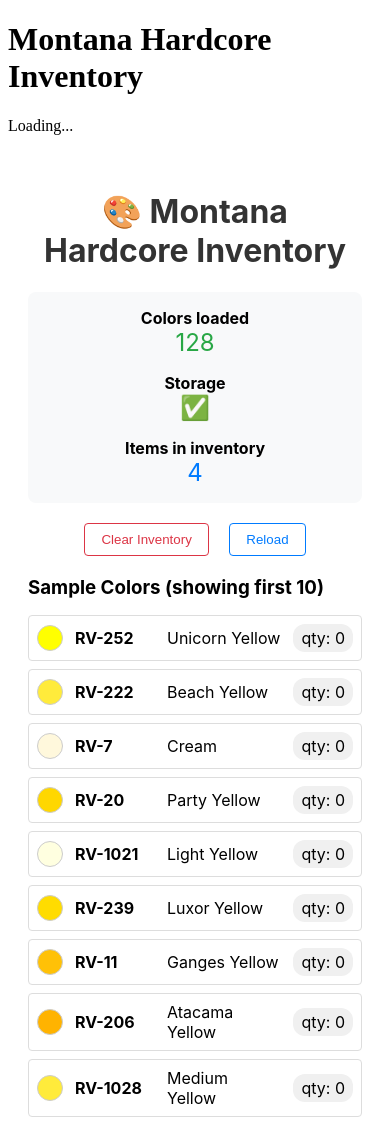
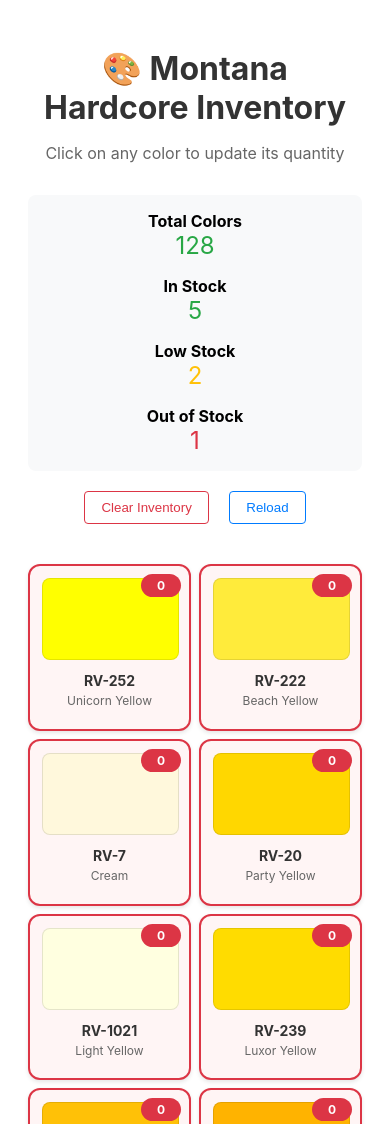
Before and after one commit to gabrieledarrigo/mtn-warehouse, a website built with Vite: page index.html in a window 390 px wide. Shown: the top 1124 px of the page. Built offline with nearby package versions, Linux system fonts and the light colour scheme.

Commit message:
Implement Color Grid Component with responsive design and CSS nesting

```diff
--- a/index.html
+++ b/index.html
@@ -1,15 +1,14 @@
-<!DOCTYPE html>
+<!doctype html>
 <html lang="en">
-<head>
-    <meta charset="UTF-8">
-    <meta name="viewport" content="width=device-width, initial-scale=1.0">
+  <head>
+    <meta charset="UTF-8" />
+    <link rel="icon" type="image/svg+xml" href="/vite.svg" />
+    <meta name="viewport" content="width=device-width, initial-scale=1.0" />
     <title>Montana Hardcore Inventory</title>
-</head>
-<body>
-    <div id="app">
-        <h1>Montana Hardcore Inventory</h1>
-        <p>Loading...</p>
-    </div>
+    <link rel="stylesheet" href="/src/styles/colorGrid.css" />
+  </head>
+  <body>
+    <div id="app"></div>
     <script type="module" src="/src/main.ts"></script>
-</body>
+  </body>
 </html>
--- /dev/null
+++ b/src/components/ColorCard.ts
@@ -0,0 +1,72 @@
+import { html, TemplateResult } from 'lit-html';
+import type { Color } from '../types.js';
+
+/**
+ * Stock status enum for color cards
+ */
+export enum StockStatus {
+  OUT_OF_STOCK = 'out-of-stock',
+  LOW_STOCK = 'low-stock',
+  IN_STOCK = 'in-stock'
+}
+
+/**
+ * Props for ColorCard component
+ */
+export interface ColorCardProps {
+  color: Color;
+  quantity: number;
+  onClick?: (color: Color) => void;
+}
+
+/**
+ * Color Card component - displays a single color with quantity
+ */
+export function ColorCard({ color, quantity, onClick }: ColorCardProps): TemplateResult {
+  const handleClick = () => {
+    onClick?.(color);
+  };
+
+  const getStatusClass = (): StockStatus => {
+    if (quantity === 0) {
+      return StockStatus.OUT_OF_STOCK;
+    }
+
+    if (quantity === 1) {
+      return StockStatus.LOW_STOCK;
+    }
+
+    return StockStatus.IN_STOCK;
+  };
+
+  const getQuantityDisplay = (): string => {
+    if (quantity === 0) {
+      return '0';
+    }
+
+    if (quantity > 99) {
+      return '99+';
+    }
+
+    return quantity.toString();
+  };
+
+  return html`
+    <div
+      class="color-card ${getStatusClass()}"
+      @click=${handleClick}
+      title="${color.name} (${color.code})"
+    >
+      <div class="color-preview" style="background-color: ${color.hex}"></div>
+
+      <div class="color-info">
+        <div class="color-code">${color.code}</div>
+        <div class="color-name">${color.name}</div>
+      </div>
+
+      <div class="quantity-badge">
+        ${getQuantityDisplay()}
+      </div>
+    </div>
+  `;
+}
--- /dev/null
+++ b/src/components/ColorGrid.ts
@@ -0,0 +1,29 @@
+import { html, TemplateResult } from 'lit-html';
+import type { Color } from '../types.js';
+import { ColorCard } from './ColorCard.js';
+
+/**
+ * Props for ColorGrid component
+ */
+export interface ColorGridProps {
+  colors: Color[];
+  inventory: Record<string, number>;
+  onColorClick?: (color: Color) => void;
+}
+
+/**
+ * Color Grid component - displays all colors in a responsive grid
+ */
+export function ColorGrid({ colors, inventory, onColorClick }: ColorGridProps): TemplateResult {
+  return html`
+    <div class="color-grid">
+      ${colors.map(color =>
+        ColorCard({
+          color,
+          quantity: inventory[color.code] || 0,
+          onClick: onColorClick
+        })
+      )}
+    </div>
+  `;
+}
--- a/src/main.ts
+++ b/src/main.ts
@@ -5,6 +5,8 @@
 import { MONTANA_COLORS } from './colors.js';
 import { loadInventory, saveInventory, clearInventory, isStorageAvailable } from './inventory.js';
 import { html, render } from 'lit-html';
+import { ColorGrid } from './components/ColorGrid.js';
+import type { Color } from './types.js';
 
 console.log('Montana Hardcore Inventory - Starting...');
 console.log(`Loaded ${MONTANA_COLORS.length} colors`);
@@ -24,7 +26,9 @@
         'RV-1000': 3,
         'RV-1010': 1,
         'RV-1020': 2,
-        'RV-2000': 5
+        'RV-2000': 5,
+        'RV-1050': 0,  // Out of stock example
+        'RV-2010': 1   // Low stock example
     };
     saveInventory(inventory);
     console.log('Sample inventory saved:', inventory);
@@ -41,23 +45,42 @@
     window.location.reload();
 };
 
-// Main app template using lit-html
+const handleColorClick = (color: Color) => {
+    console.log('Color clicked:', color);
+    // TODO: Open quantity modal
+    alert(`Clicked: ${color.code} - ${color.name}\nCurrent quantity: ${inventory[color.code] || 0}`);
+};
+
+// Main app template using ColorGrid component
 const appTemplate = html`
-    <div style="max-width: 800px; margin: 0 auto; padding: 20px; font-family: -apple-system, sans-serif;">
-        <h1 style="text-align: center; color: #333;">🎨 Montana Hardcore Inventory</h1>
+    <div style="max-width: 1200px; margin: 0 auto; padding: 20px; font-family: -apple-system, sans-serif;">
+        <h1 style="text-align: center; color: #333; margin-bottom: 8px;">🎨 Montana Hardcore Inventory</h1>
+        <p style="text-align: center; color: #666; margin-bottom: 32px;">
+            Click on any color to update its quantity
+        </p>
 
         <div style="display: grid; grid-template-columns: repeat(auto-fit, minmax(200px, 1fr)); gap: 16px; margin: 20px 0; padding: 16px; background: #f8f9fa; border-radius: 8px;">
             <div style="text-align: center;">
-                <strong>Colors loaded</strong><br>
+                <strong>Total Colors</strong><br>
                 <span style="font-size: 1.5em; color: #28a745;">${MONTANA_COLORS.length}</span>
             </div>
             <div style="text-align: center;">
-                <strong>Storage</strong><br>
-                <span style="font-size: 1.5em;">${storageAvailable ? '✅' : '❌'}</span>
+                <strong>In Stock</strong><br>
+                <span style="font-size: 1.5em; color: #28a745;">
+                    ${Object.values(inventory).filter(qty => qty > 0).length}
+                </span>
             </div>
             <div style="text-align: center;">
-                <strong>Items in inventory</strong><br>
-                <span style="font-size: 1.5em; color: #007bff;">${Object.keys(inventory).length}</span>
+                <strong>Low Stock</strong><br>
+                <span style="font-size: 1.5em; color: #ffc107;">
+                    ${Object.values(inventory).filter(qty => qty === 1).length}
+                </span>
+            </div>
+            <div style="text-align: center;">
+                <strong>Out of Stock</strong><br>
+                <span style="font-size: 1.5em; color: #dc3545;">
+                    ${Object.values(inventory).filter(qty => qty === 0).length}
+                </span>
             </div>
         </div>
 
@@ -70,31 +93,11 @@
             </button>
         </div>
 
-        <div style="margin: 20px 0;">
-            <h3 style="margin-bottom: 16px;">Sample Colors (showing first 10)</h3>
-            <ul style="list-style: none; padding: 0;">
-                ${MONTANA_COLORS.slice(0, 10).map(color => html`
-                    <li style="margin: 8px 0; padding: 8px; border: 1px solid #ddd; border-radius: 4px;">
-                        <div style="display: flex; align-items: center; gap: 12px;">
-                            <div
-                                style="width: 24px; height: 24px; border-radius: 50%; background: ${color.hex}; border: 1px solid #ccc;"
-                                title="${color.name}"
-                            ></div>
-                            <span style="font-weight: bold; min-width: 80px;">${color.code}</span>
-                            <span style="flex: 1;">${color.name}</span>
-                            <span style="background: #f0f0f0; padding: 4px 8px; border-radius: 12px;">
-                                qty: ${inventory[color.code] || 0}
-                            </span>
-                        </div>
-                    </li>
-                `)}
-                ${MONTANA_COLORS.length > 10 ? html`
-                    <li style="text-align: center; margin: 16px 0; color: #666; font-style: italic;">
-                        ... and ${MONTANA_COLORS.length - 10} more colors
-                    </li>
-                ` : ''}
-            </ul>
-        </div>
+        ${ColorGrid({
+            colors: MONTANA_COLORS,
+            inventory,
+            onColorClick: handleColorClick
+        })}
     </div>
 `;
 
--- /dev/null
+++ b/src/styles/colorGrid.css
@@ -0,0 +1,133 @@
+.color-grid {
+  display: grid;
+  grid-template-columns: repeat(auto-fill, minmax(200px, 1fr));
+  gap: 16px;
+  padding: 20px 0;
+
+  @media (max-width: 768px) {
+    grid-template-columns: repeat(auto-fill, minmax(150px, 1fr));
+    gap: 12px;
+  }
+
+  @media (max-width: 480px) {
+    grid-template-columns: repeat(auto-fill, minmax(120px, 1fr));
+    gap: 8px;
+  }
+
+  &.loading {
+    opacity: 0.6;
+    pointer-events: none;
+  }
+}
+
+.color-card {
+  background: white;
+  border: 2px solid #e0e0e0;
+  border-radius: 12px;
+  padding: 12px;
+  cursor: pointer;
+  transition: all 0.2s ease;
+  position: relative;
+  overflow: hidden;
+  box-shadow: 0 2px 4px rgba(0, 0, 0, 0.1);
+
+  &:hover {
+    border-color: #007bff;
+    transform: translateY(-2px);
+    box-shadow: 0 4px 12px rgba(0, 0, 0, 0.15);
+  }
+
+  &:active {
+    transform: translateY(0);
+  }
+
+  &:focus {
+    outline: 2px solid #007bff;
+    outline-offset: 2px;
+  }
+
+  .color-preview {
+    width: 100%;
+    height: 80px;
+    border-radius: 8px;
+    border: 1px solid rgba(0, 0, 0, 0.1);
+    margin-bottom: 12px;
+    position: relative;
+  }
+
+  .color-info {
+    text-align: center;
+    margin-bottom: 8px;
+
+    .color-code {
+      font-weight: bold;
+      font-size: 14px;
+      color: #333;
+      margin-bottom: 4px;
+    }
+
+    .color-name {
+      font-size: 12px;
+      color: #666;
+      line-height: 1.3;
+      overflow: hidden;
+      text-overflow: ellipsis;
+      white-space: nowrap;
+    }
+  }
+
+  .quantity-badge {
+    position: absolute;
+    top: 8px;
+    right: 8px;
+    background: rgba(0, 0, 0, 0.8);
+    color: white;
+    font-weight: bold;
+    font-size: 12px;
+    padding: 4px 8px;
+    border-radius: 12px;
+    min-width: 24px;
+    text-align: center;
+  }
+
+  &.out-of-stock {
+    border-color: #dc3545;
+    background: #fff5f5;
+
+    .quantity-badge {
+      background: #dc3545;
+    }
+  }
+
+  &.low-stock {
+    border-color: #ffc107;
+    background: #fffef5;
+
+    .quantity-badge {
+      background: #ffc107;
+      color: #000;
+    }
+  }
+
+  &.in-stock {
+    border-color: #e0e0e0;
+
+    .quantity-badge {
+      background: #28a745;
+    }
+  }
+}
+
+.color-grid-empty {
+  text-align: center;
+  padding: 40px;
+  color: #666;
+  font-style: italic;
+
+  &::before {
+    content: "🎨";
+    display: block;
+    font-size: 48px;
+    margin-bottom: 16px;
+  }
+}
```
